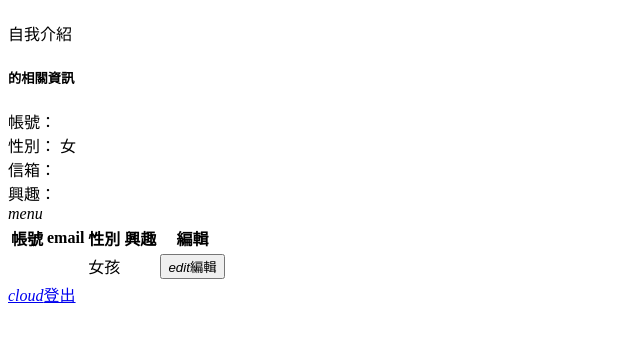
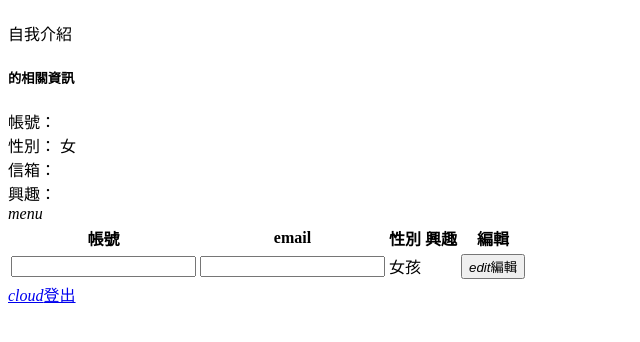
Before and after one commit to ri0806449/repos, a CodeIgniter app: the page made by CIpro/application/views/main/Content.php in a window 1280 px wide. Shown: the part 54-396 px from the top of the page, without its empty margins (0-640 px from the left). Run offline with CodeIgniter, Linux system fonts and the light colour scheme; data that the repository does not hold is empty.

Commit message:
主頁要做GRUD的一些超前部署

```diff
--- a/CIpro/application/views/main/Content.php
+++ b/CIpro/application/views/main/Content.php
@@ -48,9 +48,15 @@
 				</thead>
 				<tbody>
 					<tr>
-						<td id="user_username"><?= $username;  ?></td>
-						<td id="user_email"><?= $email;  ?></td>
-						<td id="user_gender">
+						<td>
+							<span class="edit"><?= $username;  ?></span>
+							<input type= "text" class= "txtedit" data-id= '<?= $id  ?>' data-field= 'username' id= 'nametxt_<?= $id ?>' value= '<?= $username ?>'>
+						</td>
+						<td>
+							<span class="edit"><?= $email;  ?></span>
+							<input type="text" class= "txtedit" data-id= '<?= $id  ?>' data-field= 'username' id= 'nametxt_<?= $id ?>' value= '<?= $username ?>'>
+						</td>
+						<td>
 							<?php
 							if ($gender == 0){
 								echo "女孩";
@@ -60,7 +66,7 @@
 								}
 							?>
 						</td>
-						<td id="user_hobby"><?= $hobby;  ?></td>
+						<td><?= $hobby;  ?></td>
 						<td>
 							<button class="waves-effect waves-light btn" id="edit_user_profile">
 								<i class="material-icons left" >edit</i>編輯
```
